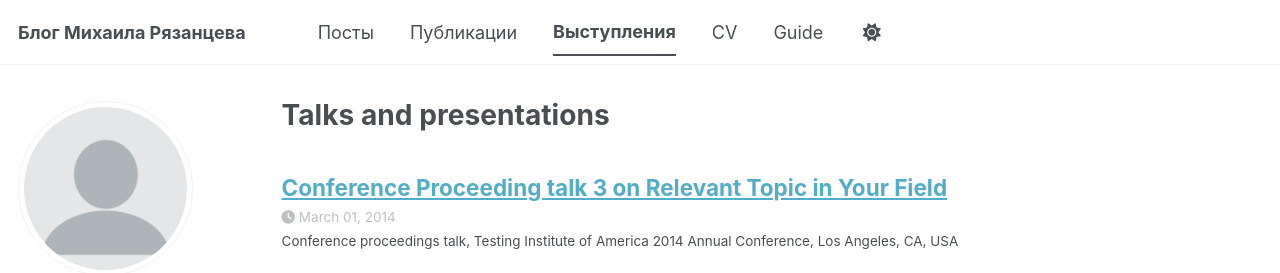
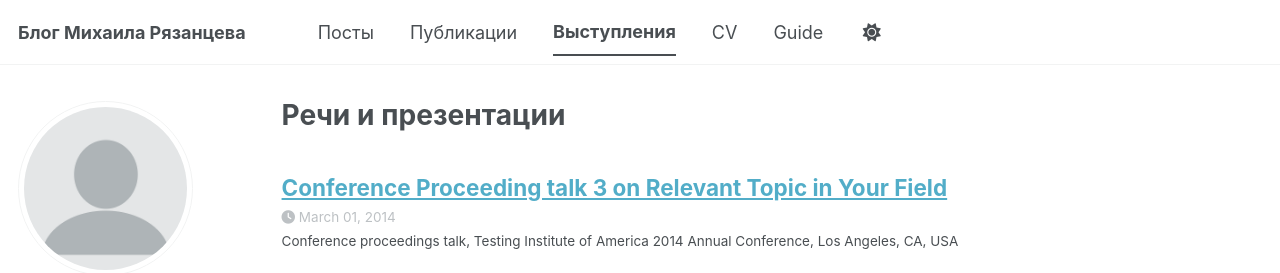
Before and after one commit to MRyazantsev/MRyazantsev.github.io, a Jekyll site: the page built from _pages/talks.html, in a window 1280 px wide and 1103 px high. Shown: the top 273 px of the window. Built offline with Jekyll 4.4.1, drawn with Linux system fonts in a browser that asks for light colours; a script bundle is joined from its source files by our own code; library files that are not in the unit come from our copies.

Commit message:
Update talks.html

```diff
--- a/_pages/talks.html
+++ b/_pages/talks.html
@@ -1,6 +1,6 @@
 ---
 layout: archive
-title: "Talks and presentations"
+title: "Речи и презентации"
 permalink: /talks/
 author_profile: true
 ---
```
